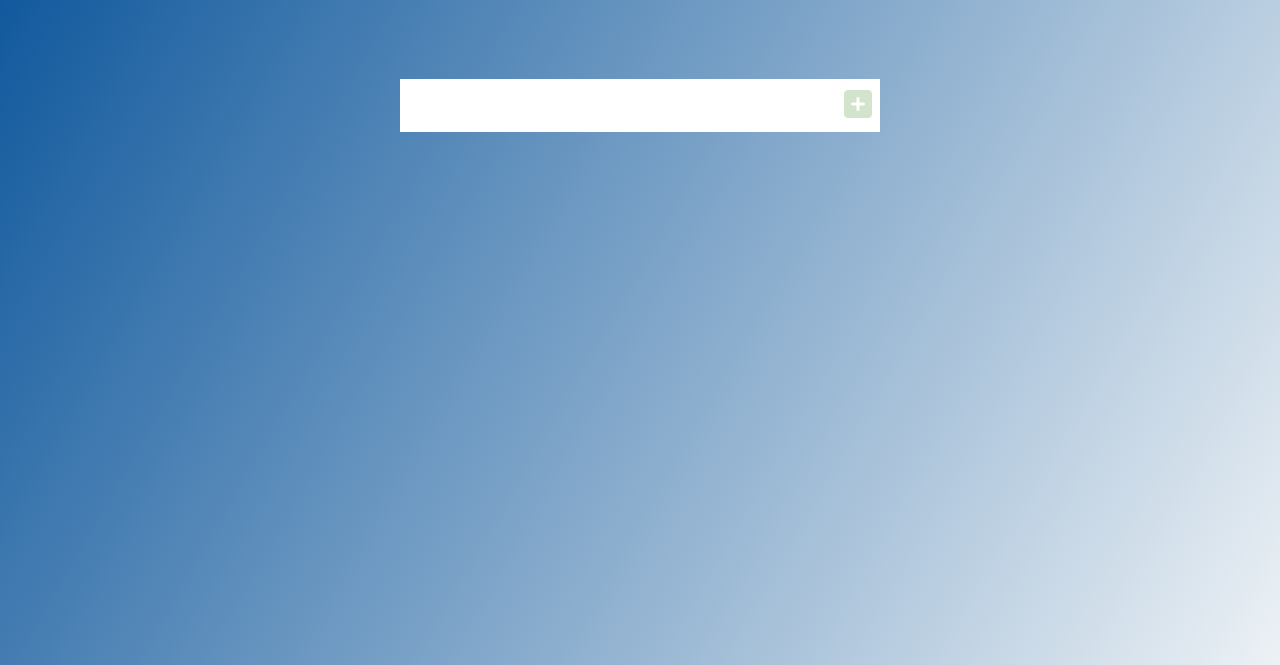
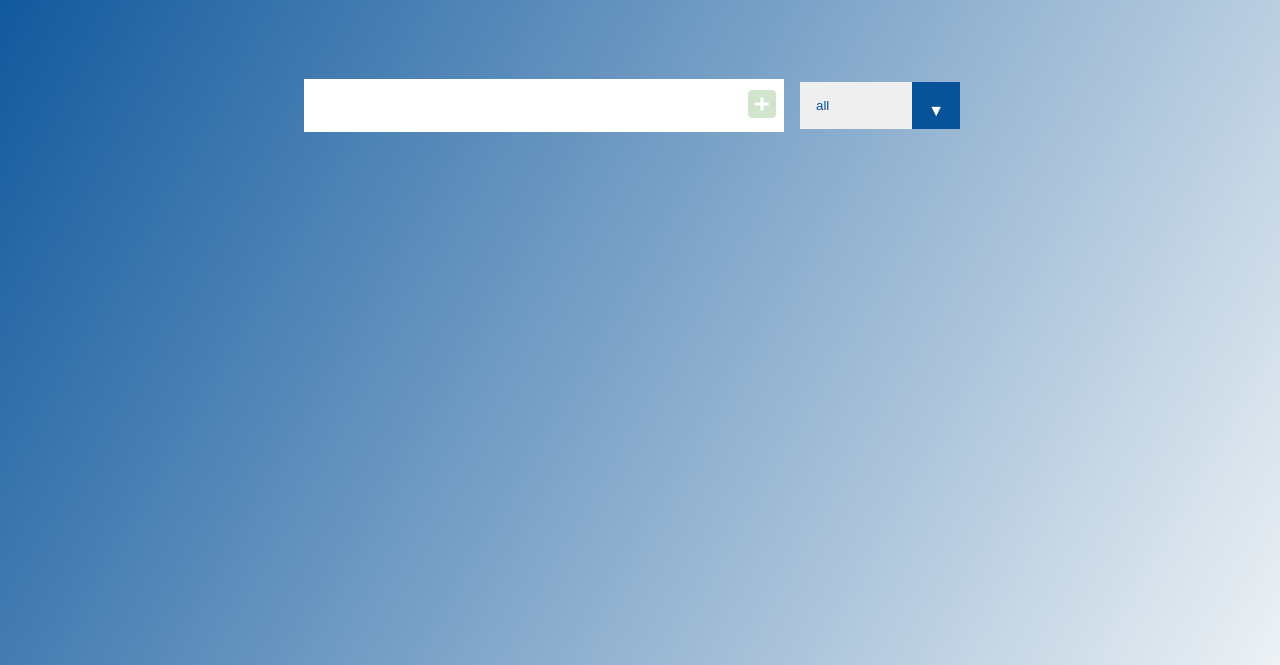
Before and after one commit to DemetriusWingate/js-todo-list, a plain HTML site: page index.html in a window 1280 px wide. Shown: the part 135-800 px from the top of the page. Drawn offline with Linux system fonts and the light colour scheme.

Commit message:
added filter function

```diff
--- a/app.js
+++ b/app.js
@@ -2,10 +2,12 @@
 const todoInput = document.querySelector('.todo-input');
 const todoButton = document.querySelector('.todo-button');
 const todoList = document.querySelector('.todo-list');
+const filterOption = document.querySelector('.filter-todo');
 
 //event listeners
 todoButton.addEventListener('click', addTodo);
 todoList.addEventListener('click', deleteCheck);
+filterOption.addEventListener('click', filterTodo);
 
 
 //functions
@@ -40,7 +42,11 @@ function deleteCheck(e) {
     //DELETE TODO
     if(item.classList[0] === 'trash-btn') {
         const todo = item.parentElement;
+        //Animation
         todo.classList.add('fall');
+        todo.addEventListener('transitionened', function() {
+            todo.remove();
+        });
     }
 
     //COMPLETE TODO (checkmark)
@@ -50,3 +56,19 @@ function deleteCheck(e) {
     }
 
 }
+
+function filterTodo(e) {
+    const todos = todoList.childNodes;
+    todos.forEach(function(todo){
+        switch(e.target.value){
+            case 'all':
+                break;
+            case 'completed':
+                if(todo.classList.contains('completed')) {
+                    todo.style.display = 'flex';
+                }else{
+                    todo.style.display = 'none';
+                }
+        }
+    });
+}
--- a/index.html
+++ b/index.html
@@ -18,6 +18,13 @@
     <button class="todo-button" type="submit">
         <i class="fas fa-plus-square"></i>
     </button>
+    <div class="select">
+        <select name="todos" class="filter-todo">
+            <option value="all">all</option>
+            <option value="all">completed</option>
+            <option value="all">uncompleted</option>
+        </select>
+    </div>
 </form>
 <div class="todo-container">
     <ul class="todo-list">
--- a/style.css
+++ b/style.css
@@ -103,3 +103,40 @@ form button:hover {
   transform: translateY(8rem) rotateZ(20deg);
   opacity: 0;
 }
+
+select {
+  -webkit-appearance: none;
+  -moz-appearance: none;
+  appearance: none;
+  outline: none;
+  border: none;
+}
+
+.select {
+  margin: 1rem;
+  position: relative;
+  overflow: hidden;
+}
+
+select {
+  color: #075299;
+  width: 10rem;
+  cursor: pointer;
+  padding: 1rem;
+}
+
+.select::after {
+  content: "\25BC";
+  position: absolute;
+  background: #075299;
+  top: 0;
+  right: 0;
+  padding: 1rem;
+  pointer-events: none;
+  transition: all 0.3s ease;
+}
+
+.select:hover::after {
+  background: white;
+  color: #075299;
+}
```
